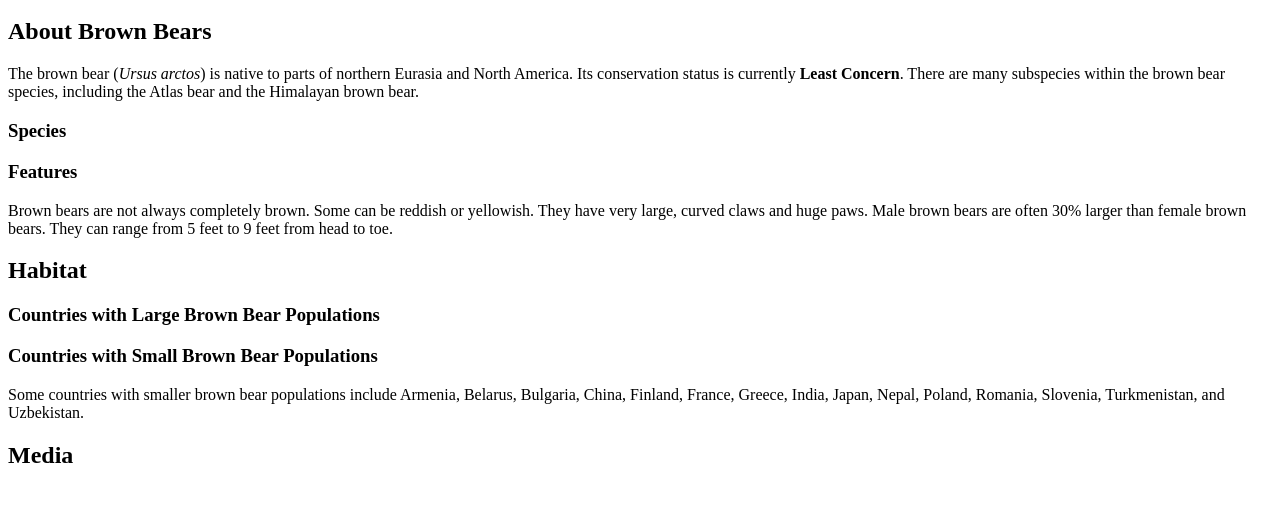
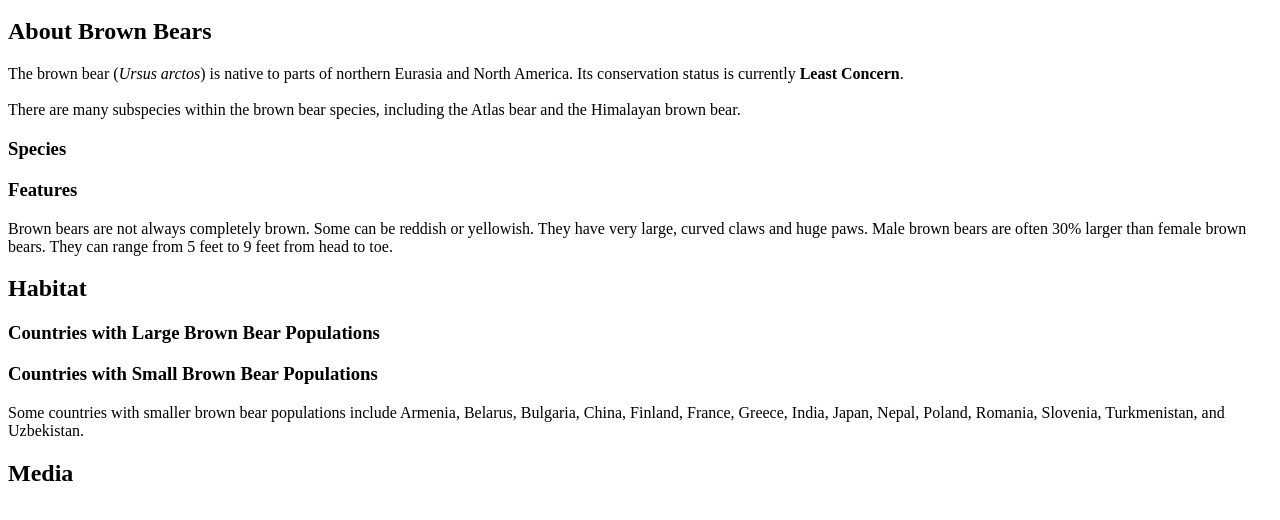
Before and after one commit to J-HernandezInzunza/TG-Pre-Work, a plain HTML site: page index.html in a window 1280 px wide. Shown: the part 48-568 px from the top of the page. Drawn offline with Linux system fonts and the light colour scheme.

Commit message:
HTML module 10

```diff
--- a/index.html
+++ b/index.html
@@ -2,7 +2,7 @@
 	<h1>The Brown Bear</h1>
 	<div id="introduction">
 		<h2>About Brown Bears</h2>
-		<p>The brown bear (<em>Ursus arctos</em>) is native to parts of northern Eurasia and North America. Its conservation status is currently <strong>Least Concern</strong>. There are many subspecies within the brown bear species, including the Atlas bear and the Himalayan brown bear.</p>
+		<p>The brown bear (<em>Ursus arctos</em>) is native to parts of northern Eurasia and North America. Its conservation status is currently <strong>Least Concern</strong>. <br><br>There are many subspecies within the brown bear species, including the Atlas bear and the Himalayan brown bear.</p>
 		<h3>Species</h3>
 		<h3>Features</h3>
 		<p>Brown bears are not always completely brown. Some can be reddish or yellowish. They have very large, curved claws and huge paws. Male brown bears are often 30% larger than female brown bears. They can range from 5 feet to 9 feet from head to toe.</p>
```
